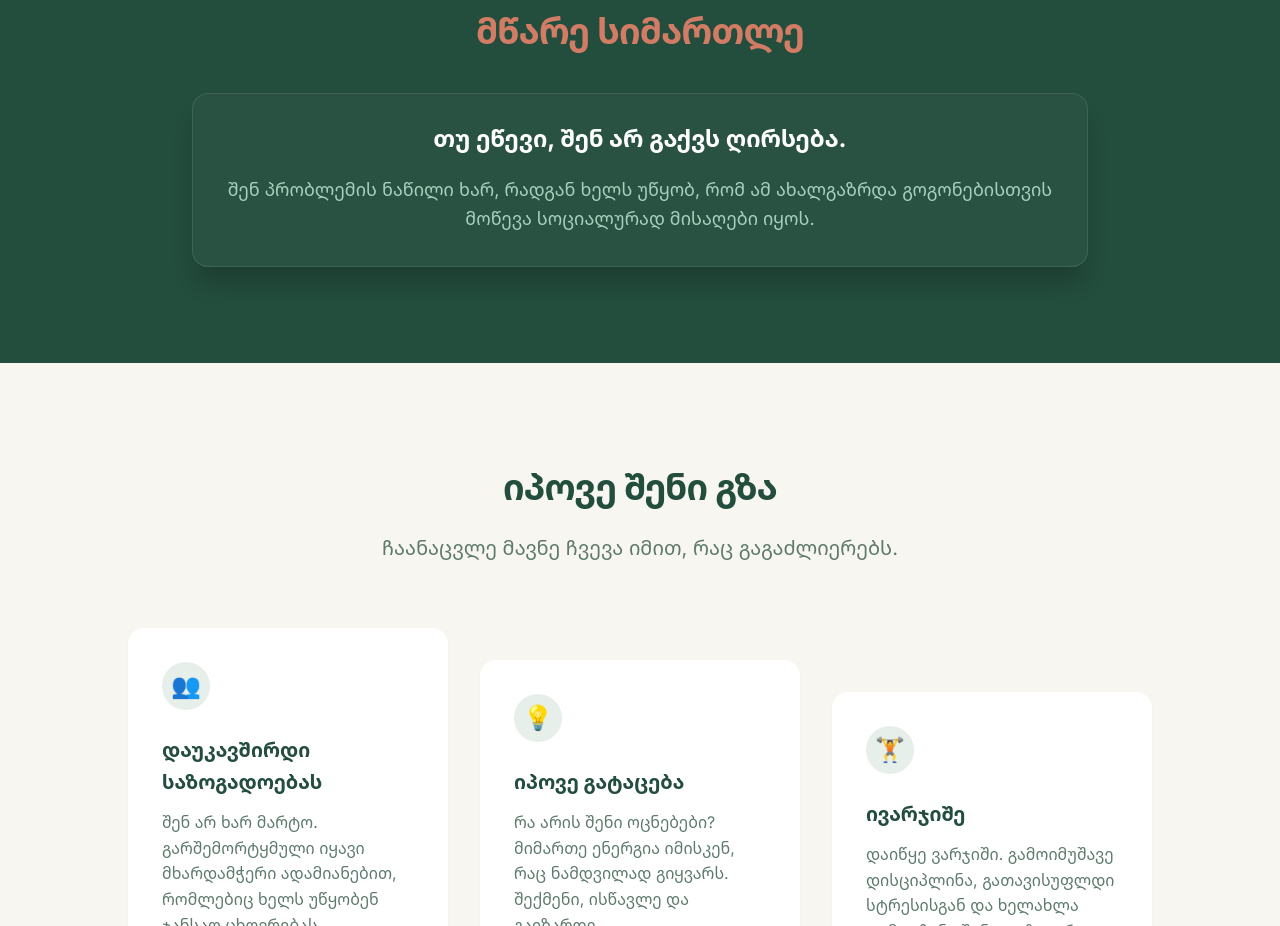
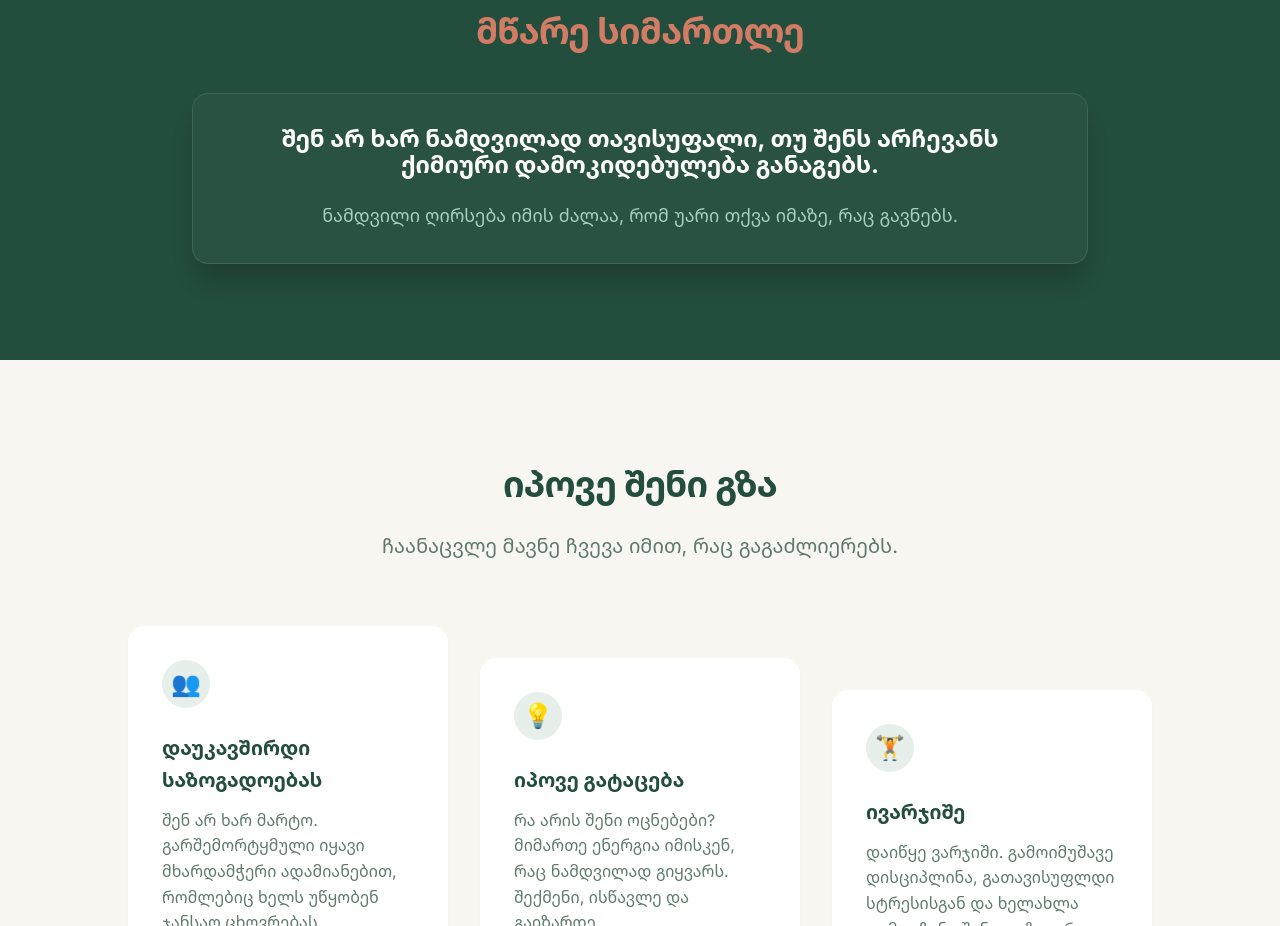
Before and after one commit to nurihq/stop-smoking-sakartvelo, a plain HTML site: page index.html in a window 1280 px wide. Shown: the part 1717-2643 px from the top of the page. Drawn offline with Linux system fonts and the light colour scheme.

Commit message:
Update Hard Truth section content and translations

```diff
--- a/index.html
+++ b/index.html
@@ -124,14 +124,14 @@
                 <div class="p-8 md:p-12 rounded-2xl"
                     style="background: rgba(255,255,255,0.03); border: 1px solid rgba(255,255,255,0.1); box-shadow: 0 20px 25px -5px rgba(0, 0, 0, 0.2);">
                     <p class="text-2xl md:text-3xl font-bold mb-6 text-white leading-tight"
-                        data-en="If you smoke, you don't have integrity." data-ka="თუ ეწევი, შენ არ გაქვს ღირსება.">
-                        თუ ეწევი, შენ არ გაქვს ღირსება.
+                        data-en="You aren't truly free if your choices are dictated by a chemical dependency."
+                        data-ka="შენ არ ხარ ნამდვილად თავისუფალი, თუ შენს არჩევანს ქიმიური დამოკიდებულება განაგებს.">
+                        შენ არ ხარ ნამდვილად თავისუფალი, თუ შენს არჩევანს ქიმიური დამოკიდებულება განაგებს.
                     </p>
                     <p class="text-lg md:text-xl text-soft-green-light leading-relaxed"
-                        data-en="You are part of the problem by making it socially acceptable for these young girls to be smoking."
-                        data-ka="შენ პრობლემის ნაწილი ხარ, რადგან ხელს უწყობ, რომ ამ ახალგაზრდა გოგონებისთვის მოწევა სოციალურად მისაღები იყოს.">
-                        შენ პრობლემის ნაწილი ხარ, რადგან ხელს უწყობ, რომ ამ ახალგაზრდა გოგონებისთვის მოწევა სოციალურად
-                        მისაღები იყოს.
+                        data-en="Real integrity is having the power to say no to what harms you."
+                        data-ka="ნამდვილი ღირსება იმის ძალაა, რომ უარი თქვა იმაზე, რაც გავნებს.">
+                        ნამდვილი ღირსება იმის ძალაა, რომ უარი თქვა იმაზე, რაც გავნებს.
                     </p>
                 </div>
             </div>
```
